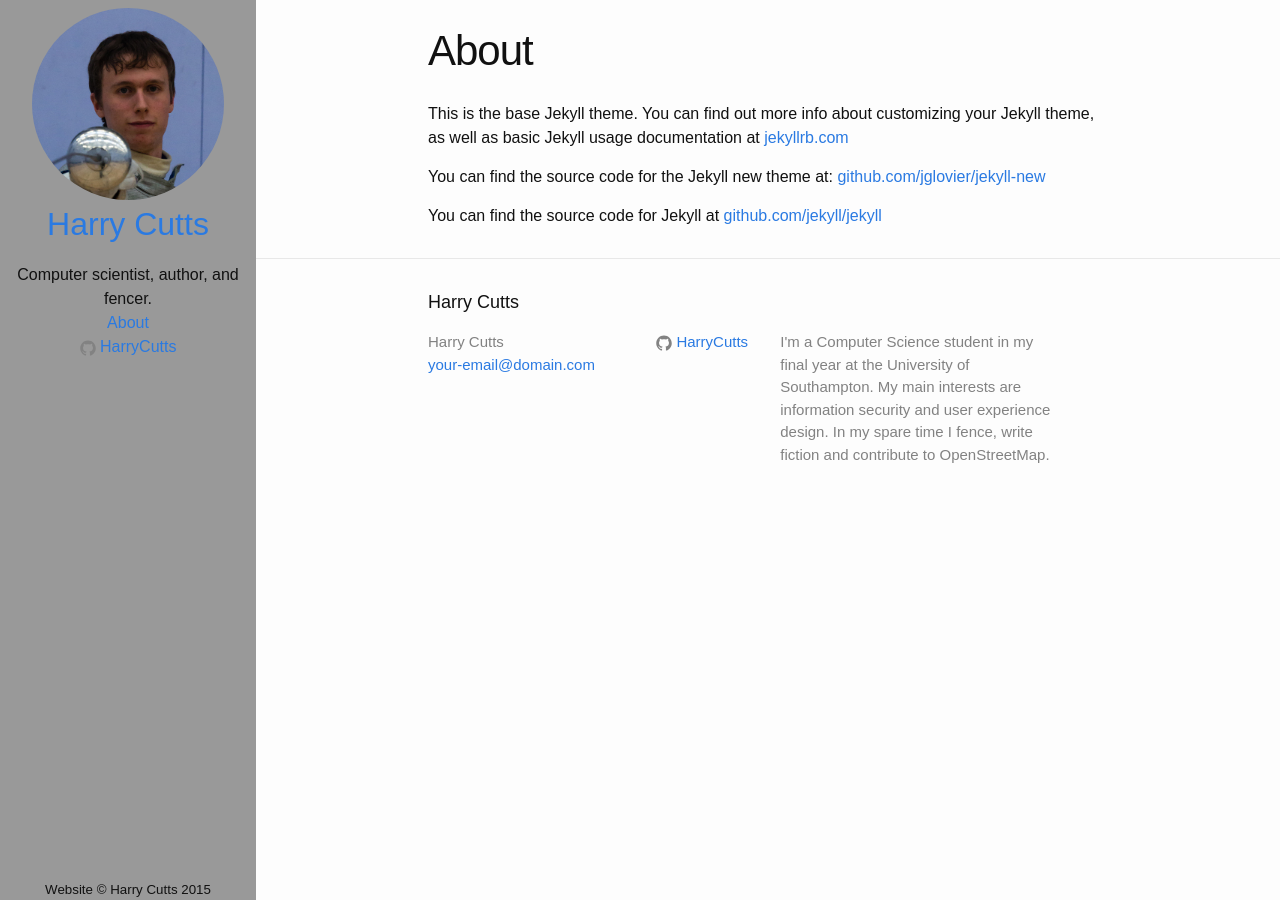
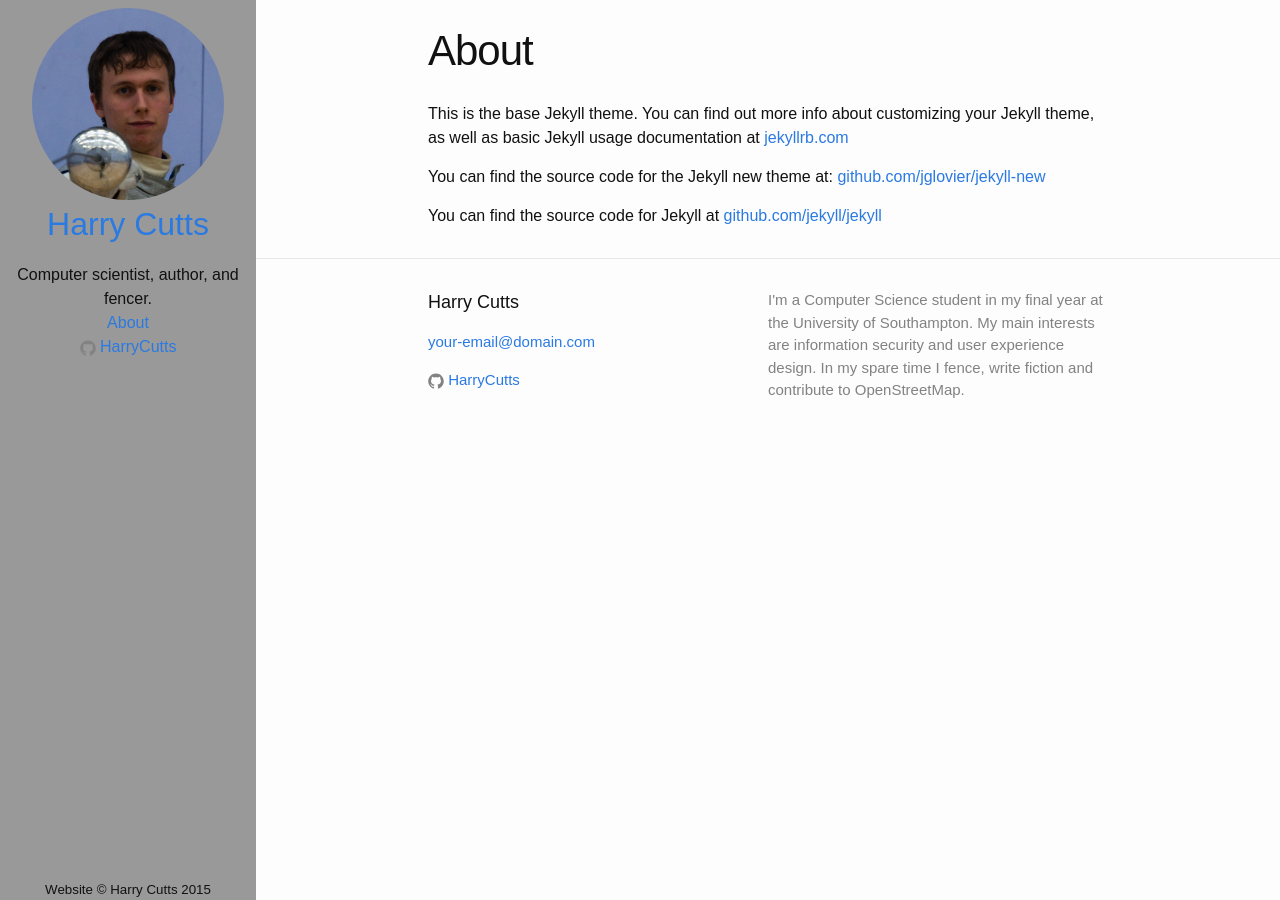
Before and after one commit to HarryCutts/harrycutts.github.io, a Jekyll site: the page built from about.md, in a window 1280 px wide. Built offline with Jekyll 4.4.1, drawn with Linux system fonts in a browser that asks for light colours; nearby versions of some CDN libraries; library files that are not in the unit come from our copies.

Commit message:
Use a Pure grid in the footer

```diff
--- a/_includes/footer.html
+++ b/_includes/footer.html
@@ -2,17 +2,14 @@
 
 	<div class="wrapper">
 
-		<h2 class="footer-heading">{{ site.title }}</h2>
+		<div class="footer-grid pure-g">
+			<div class="pure-u-1-2">
+				<h2 class="footer-heading">{{ site.title }}</h2>
 
-		<div class="footer-col-wrapper">
-			<div class="footer-col	footer-col-1">
 				<ul class="contact-list">
-					<li>{{ site.title }}</li>
 					<li><a href="mailto:{{ site.email }}">{{ site.email }}</a></li>
 				</ul>
-			</div>
 
-			<div class="footer-col	footer-col-2">
 				<ul class="social-media-list">
 					{% if site.github_username %}
 					<li>
@@ -45,7 +42,7 @@
 				</ul>
 			</div>
 
-			<div class="footer-col	footer-col-3">
+			<div class="pure-u-1-2">
 				<p class="text">{{ site.description }}</p>
 			</div>
 		</div>
--- a/_sass/_layout.scss
+++ b/_sass/_layout.scss
@@ -61,6 +61,7 @@
 .footer-heading {
 	font-size: 18px;
 	margin-bottom: $spacing-unit / 2;
+	color: $text-color;
 }
 
 .contact-list,
@@ -69,55 +70,11 @@
 	margin-left: 0;
 }
 
-.footer-col-wrapper {
+.footer-grid {
 	font-size: 15px;
 	color: $grey-color;
-	margin-left: -$spacing-unit / 2;
 	@extend %clearfix;
 }
-
-.footer-col {
-	float: left;
-	margin-bottom: $spacing-unit / 2;
-	padding-left: $spacing-unit / 2;
-}
-
-.footer-col-1 {
-	width: -webkit-calc(35% - (#{$spacing-unit} / 2));
-	width:		 calc(35% - (#{$spacing-unit} / 2));
-}
-
-.footer-col-2 {
-	width: -webkit-calc(20% - (#{$spacing-unit} / 2));
-	width:		 calc(20% - (#{$spacing-unit} / 2));
-}
-
-.footer-col-3 {
-	width: -webkit-calc(45% - (#{$spacing-unit} / 2));
-	width:		 calc(45% - (#{$spacing-unit} / 2));
-}
-
-@include media-query($device-laptop) {
-	.footer-col-1,
-	.footer-col-2 {
-		width: -webkit-calc(50% - (#{$spacing-unit} / 2));
-		width:		 calc(50% - (#{$spacing-unit} / 2));
-	}
-
-	.footer-col-3 {
-		width: -webkit-calc(100% - (#{$spacing-unit} / 2));
-		width:		 calc(100% - (#{$spacing-unit} / 2));
-	}
-}
-
-@include media-query($device-palm) {
-	.footer-col {
-		float: none;
-		width: -webkit-calc(100% - (#{$spacing-unit} / 2));
-		width:		 calc(100% - (#{$spacing-unit} / 2));
-	}
-}
-
 
 
 /**
```
